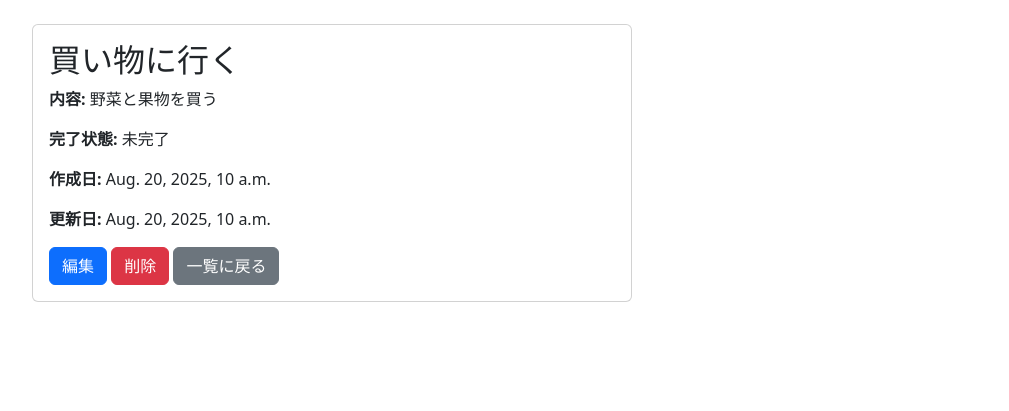
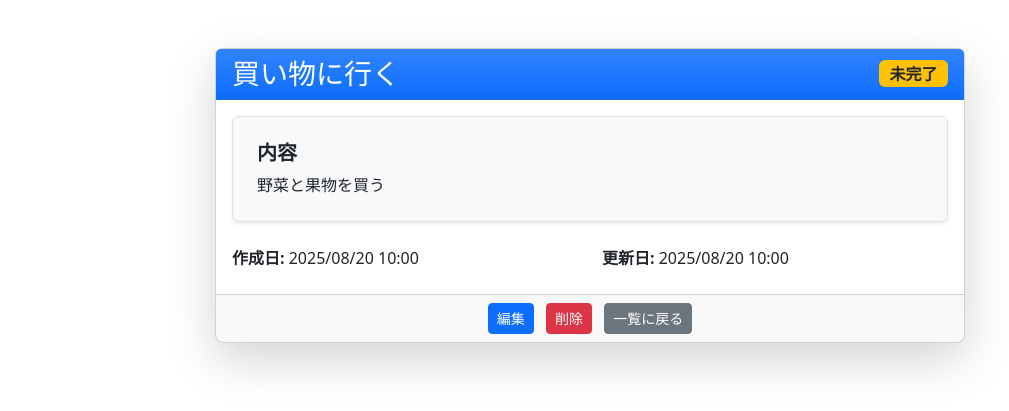
Before and after one commit to yuta20253/django-todo, a Django app: page /todos/todos/1 in a window 1280 px wide. Shown: the part 56-467 px from the top of the page, without its empty margins (50-1059 px from the left). Run offline with Django 5.2, Linux system fonts and the light colour scheme; data comes from the database, SQL or seed files in the repository.

Commit message:
refactor: 詳細ページをリファクター

```diff
--- a/myproject/todos/templates/todos/detail.html
+++ b/myproject/todos/templates/todos/detail.html
@@ -1,29 +1,45 @@
 {% extends "base.html" %}
 
-{% block title %}{{ todo.title }}の詳細{% endblock %}
+{% block title %}{{ todo.title }} の詳細{% endblock %}
 
 {% block content %}
-    <div class="card" style="max-width: 600px;">
-        <div class="card-body">
-            <div class="todo-detail">
-                <h2 class="card-title">{{ todo.title }}</h2>
-                <p class="card-text"><strong>内容:</strong> {{ todo.description }}</p>
-                <p class="card-text">
-                    <strong>完了状態:</strong>
-                    {% if todo.is_completed %}完了{% else %}未完了{% endif %}
-                </p>
-                <p class="card-text">
-                    <strong>作成日:</strong>
-                    {{ todo.created_at }}
-                </p>
-                <p class="card-text">
-                    <strong>更新日:</strong>
-                    {{ todo.updated_at }}
-                </p>
-                <a href="{% url 'todo_edit' todo.pk %}" class="btn btn-primary">編集</a>
-                <a href="{% url 'todo_delete' todo.pk %}" class="btn btn-danger">削除</a>
-                <a href="{% url 'todo_list' %}" class="btn btn-secondary">一覧に戻る</a>
-            </div>
+<div class="container mt-5 d-flex justify-content-center">
+  <div class="card shadow-lg rounded-3 w-100" style="max-width: 750px;">
+    <div class="card-header bg-gradient bg-primary text-white d-flex justify-content-between align-items-center">
+      <h3 class="mb-0">{{ todo.title }}</h3>
+      {% if todo.is_completed %}
+        <span class="badge bg-success fs-6">完了</span>
+      {% else %}
+        <span class="badge bg-warning text-dark fs-6">未完了</span>
+      {% endif %}
+    </div>
+    <div class="card-body">
+      <div class="mb-4 p-4 border rounded shadow-sm bg-light">
+        <h5 class="fw-bold mb-2">
+          内容
+        </h5>
+        <p class="mb-0" style="white-space: pre-wrap;">{{ todo.description }}</p>
+      </div>
+      <div class="row">
+        <div class="col-md-6 mb-2">
+          <strong>作成日:</strong> {{ todo.created_at|date:"Y/m/d H:i" }}
         </div>
+        <div class="col-md-6 mb-2">
+          <strong>更新日:</strong> {{ todo.updated_at|date:"Y/m/d H:i" }}
+        </div>
+      </div>
     </div>
+    <div class="card-footer text-center">
+      <a href="{% url 'todo_edit' todo.pk %}" class="btn btn-sm btn-primary me-2">
+        編集
+      </a>
+      <a href="{% url 'todo_delete' todo.pk %}" class="btn btn-sm btn-danger me-2">
+        削除
+      </a>
+      <a href="{% url 'todo_list' %}" class="btn btn-sm btn-secondary">
+        一覧に戻る
+      </a>
+    </div>
+  </div>
+</div>
 {% endblock %}
```
